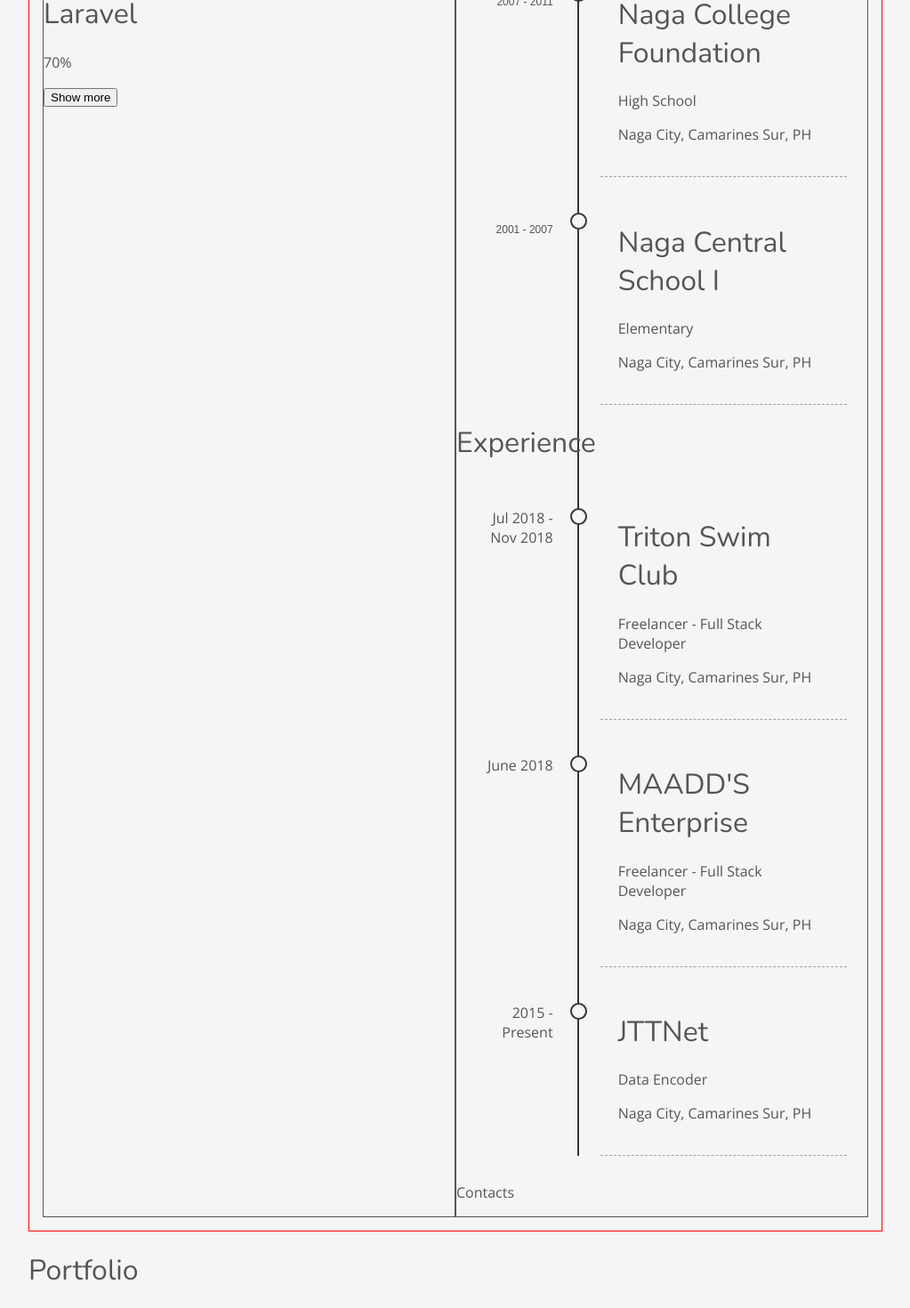
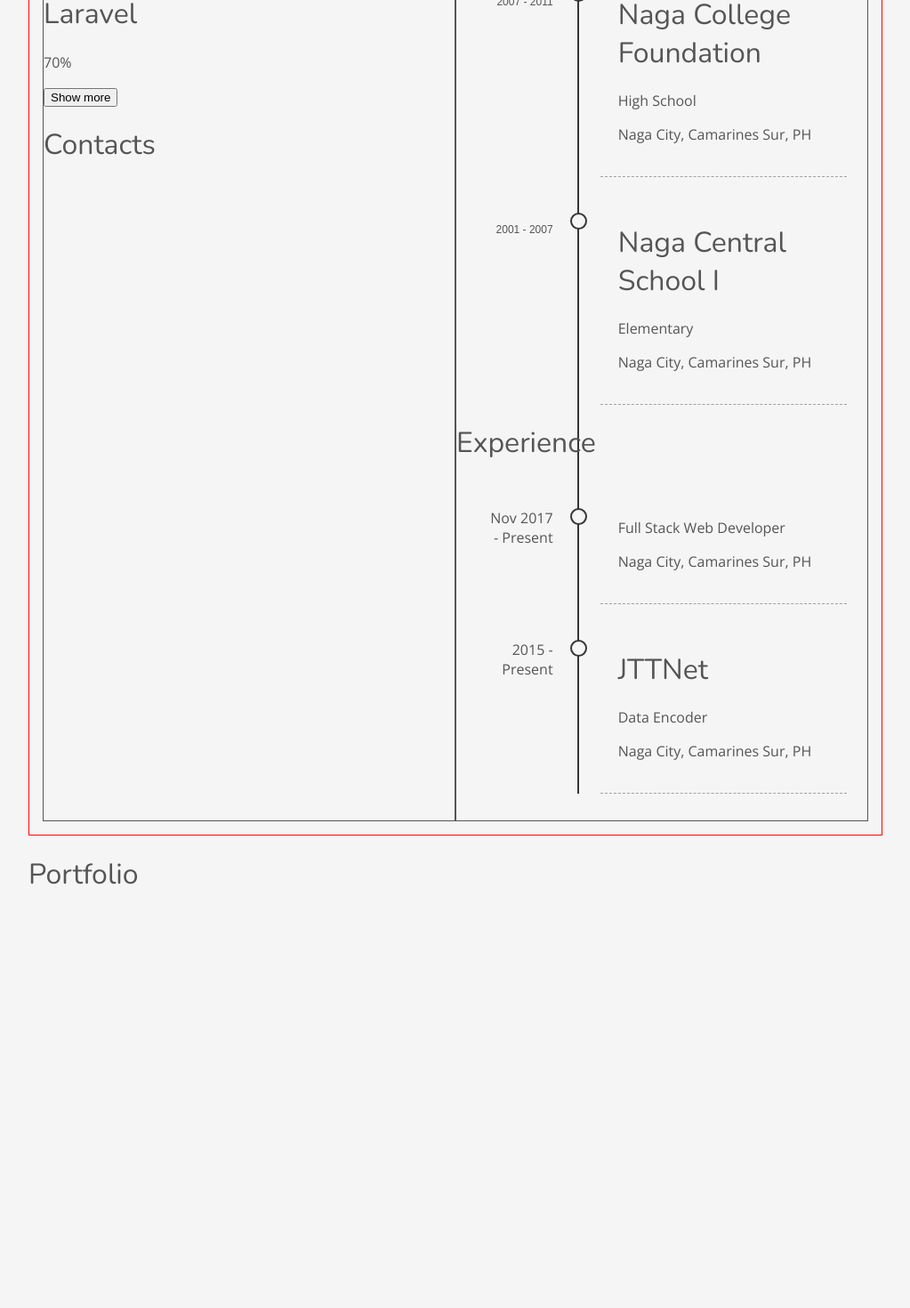
Before and after one commit to neilaldreiii/neilaldrei, a Vue app: page / in a window 1280 px wide. Shown: the part 1514-2984 px from the top of the page at 89% size, without its empty margins (128-1151 px from the left). After the commit the page ends 2539 px from the top, so only its background shows below. Built offline with nearby package versions, Linux system fonts and the light colour scheme.

Commit message:
Modified timeline:Changed job types,  Added Contacts

```diff
--- a/src/components/Contacts.vue
+++ b/src/components/Contacts.vue
@@ -1,6 +1,11 @@
 <template>
     <div class="contacts">
-        <p>Contacts</p>
+        <header>
+            <h1>Contacts</h1>
+        </header>
+        <div class="content">
+
+        </div>
     </div>
 </template>
 
--- a/src/components/Timeline.vue
+++ b/src/components/Timeline.vue
@@ -76,15 +76,9 @@ export default {
             ],
             experience: [
                 {
-                    company: "Triton Swim Club",
-                    date: "Jul 2018 - Nov 2018",
-                    position: "Freelancer - Full Stack Developer",
-                    location: "Naga City, Camarines Sur, PH"
-                },
-                {
-                    company: "MAADD'S Enterprise",
-                    date: "June 2018",
-                    position: "Freelancer - Full Stack Developer",
+                    Company: "Freelancer",
+                    date: "Nov 2017 - Present",
+                    position: "Full Stack Web Developer",
                     location: "Naga City, Camarines Sur, PH"
                 },
                 {
--- a/src/views/Profile.vue
+++ b/src/views/Profile.vue
@@ -5,10 +5,10 @@
             <div class="col">
                 <app-intro></app-intro>
                 <app-skills></app-skills>
+                <app-contacts></app-contacts>
             </div>
             <div class="col">
                 <app-timeline></app-timeline>
-                <app-contacts></app-contacts>
             </div>
         </div>
         <div class="col">
```
